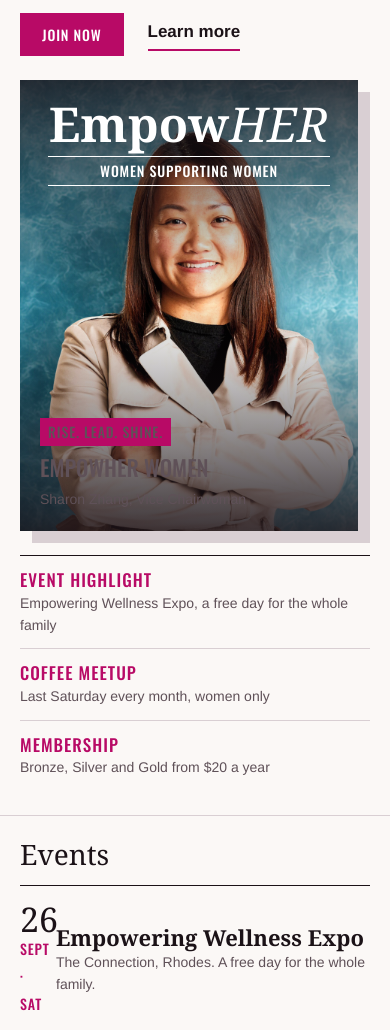
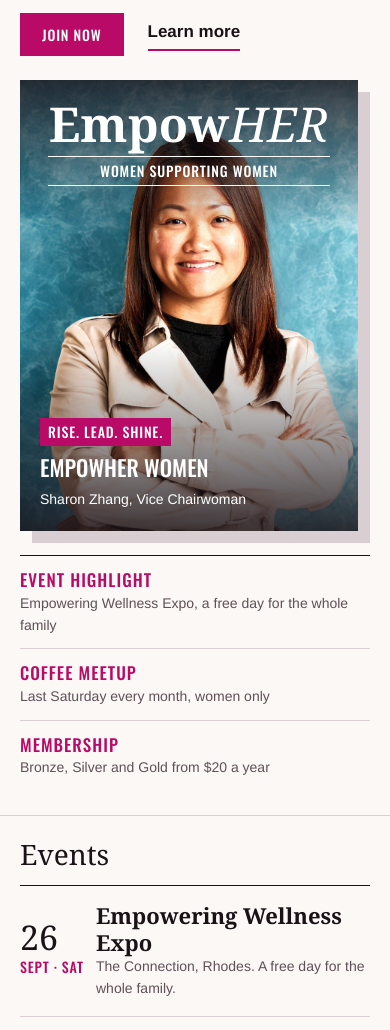
Before and after one commit to jysim3/empowher, an Astro site: page / in a window 390 px wide. Shown: the part 424-1454 px from the top of the page. Built offline with nearby package versions, Linux system fonts and the light colour scheme; Astro itself is replaced by a stand-in of ours.

Commit message:
Fix header nav, cover text, phone event dates and scroller gutter
Co-Authored-By: Claude Fable 5.2 <noreply@anthropic.com>
Claude-Session: https://claude.ai/code/session_01351ZdbEQoZwT3LRcFso2X6

```diff
--- a/src/styles/global.css
+++ b/src/styles/global.css
@@ -16,11 +16,11 @@ ul { margin: 0; padding: 0; list-style: none; }
 .wordmark { font-family: var(--font-display); font-size: var(--font-size-heading); font-weight: var(--weight-semibold); line-height: var(--line-display); }
 .wordmark i { color: var(--color-primary); font-weight: var(--weight-medium); }
 .site-header { max-width: var(--page-max); margin: 0 auto; min-height: var(--space-section); padding: var(--space-gutter); padding-top: var(--space-gutter); padding-bottom: var(--space-gutter); border-bottom: var(--rule) solid var(--color-line-strong); display: flex; align-items: center; gap: var(--space-8); }
-.desktop-nav { margin-left: auto; display: flex; align-items: center; gap: var(--space-gutter); font: var(--weight-medium) var(--font-size-label)/var(--line-label) var(--font-label); letter-spacing: var(--tracking-label); text-transform: uppercase; }
+.desktop-nav { margin-left: auto; display: flex; align-items: center; justify-content: flex-end; gap: var(--space-nav-gap); white-space: nowrap; font: var(--weight-medium) var(--font-size-label)/var(--line-label) var(--font-label); letter-spacing: var(--tracking-label); text-transform: uppercase; }
 .join, .button { background: var(--color-primary); color: var(--color-on-primary); font-family: var(--font-label); font-size: var(--font-size-label); font-weight: var(--weight-medium); letter-spacing: var(--tracking-label); line-height: var(--line-label); text-transform: uppercase; padding: var(--space-3) var(--space-button-x); }
 .phone-nav { display: none; margin-left: auto; }
 .phone-nav summary { cursor: pointer; min-height: var(--target-min); display: grid; align-items: center; }
-.phone-nav nav { position: absolute; left: 0; right: 0; z-index: 5; background: var(--color-ground); border-bottom: var(--rule) solid var(--color-line-strong); padding: var(--space-gutter); display: grid; gap: var(--space-4); }
+.phone-nav nav { position: absolute; left: 0; right: 0; z-index: var(--layer-menu); background: var(--color-ground); border-bottom: var(--rule) solid var(--color-line-strong); padding: var(--space-gutter); display: grid; gap: var(--space-4); }
 .section { max-width: var(--page-max); margin: 0 auto; padding: var(--space-section) var(--space-gutter); border-bottom: var(--rule) solid var(--color-line); }
 .hero { display: grid; grid-template-columns: 1.1fr 1fr; gap: var(--space-section); align-items: center; }
 .stack { display: flex; flex-direction: column; align-items: flex-start; gap: var(--space-gutter); min-width: 0; }
@@ -29,15 +29,16 @@ ul { margin: 0; padding: 0; list-style: none; }
 .text-link { border: 0; border-bottom: var(--underline) solid var(--color-primary); padding: 0 0 var(--space-1); background: none; color: var(--color-link); font-weight: var(--weight-semibold); cursor: pointer; }
 .cover { position: relative; width: var(--cover-width); max-width: calc(100% - var(--cover-offset)); justify-self: end; color: var(--color-on-primary); box-shadow: var(--cover-offset) var(--cover-offset) 0 var(--color-cover-shadow); }
 .cover img { aspect-ratio: var(--cover-ratio); }
-.scrim { position: absolute; inset: 0; background: linear-gradient(to bottom, color-mix(in srgb, var(--color-cover-scrim) 80%, transparent), transparent, color-mix(in srgb, var(--color-cover-scrim) 85%, transparent)); }
-.cover-top { position: absolute; top: var(--space-gutter); left: 0; right: 0; text-align: center; }
+.scrim { position: absolute; inset: 0; z-index: var(--layer-cover-scrim); background: linear-gradient(to bottom, color-mix(in srgb, var(--color-cover-scrim) 80%, transparent) var(--scrim-top-start), transparent var(--scrim-top-end), transparent var(--scrim-bottom-start), color-mix(in srgb, var(--color-cover-scrim) 85%, transparent) var(--scrim-bottom-end)); }
+.cover-top { position: absolute; top: var(--space-gutter); left: 0; right: 0; z-index: var(--layer-cover-copy); color: var(--color-on-primary); text-align: center; }
 .cover-title { display: block; font: var(--weight-semibold) var(--font-size-cover)/var(--line-display) var(--font-display); }
 .cover-title i { font-weight: var(--weight-medium); }
 .cover-tag { display: block; margin: var(--space-2) var(--space-7) 0; padding: var(--space-1) 0; border-top: var(--rule) solid var(--color-on-primary); border-bottom: var(--rule) solid var(--color-on-primary); }
-.cover-lines { position: absolute; left: var(--space-gutter); right: var(--space-gutter); bottom: var(--space-gutter); display: flex; flex-direction: column; align-items: flex-start; gap: var(--space-2); }
+.cover-lines { position: absolute; left: var(--space-gutter); right: var(--space-gutter); bottom: var(--space-gutter); z-index: var(--layer-cover-copy); display: flex; flex-direction: column; align-items: flex-start; gap: var(--space-2); color: var(--color-on-primary); }
 .cover-lines strong { font: var(--weight-medium) var(--font-size-title)/var(--line-title) var(--font-label); text-transform: uppercase; }
 .cover-lines > span:last-child { font-size: var(--font-size-small); }
 .cover-pill { background: var(--color-primary); padding: var(--space-1) var(--space-2); }
+.cover-lines .cover-pill { color: var(--color-on-primary); }
 .highlights { grid-column: 1 / -1; display: grid; grid-template-columns: repeat(3, 1fr); border-top: var(--rule) solid var(--color-line-strong); }
 .highlights li { padding: var(--space-4) var(--space-gutter); border-left: var(--rule) solid var(--color-line); display: flex; flex-direction: column; }
 .highlights li:first-child { border-left: 0; padding-left: 0; }
@@ -84,6 +85,11 @@ blockquote cite { color: var(--color-primary); font-style: normal; }
 .site-footer p { color: var(--color-ink-muted); font-size: var(--font-size-small); }
 .phone-only { display: none; }
 
+@media (max-width: 74.999rem) {
+  .desktop-nav { display: none; }
+  .phone-nav { display: block; }
+}
+
 @media (max-width: 56.249rem) {
   .desktop-nav, .desktop-only { display: none; }
   .phone-nav, .phone-only { display: block; }
@@ -97,13 +103,14 @@ blockquote cite { color: var(--color-primary); font-style: normal; }
   .highlights li { border-left: 0; border-top: var(--rule) solid var(--color-line); padding: var(--space-3) 0; }
   .highlights li:first-child { border-top: 0; }
   .event-photo { display: none; }
-  .events a { grid-template-columns: var(--space-section) 1fr; gap: var(--space-3); }
+  .events a { grid-template-columns: var(--event-date-phone-width) minmax(0, 1fr); gap: var(--space-3); }
+  .event-date small { white-space: nowrap; }
   .events .arrow { display: none; }
   .event-copy span { font-size: var(--font-size-small); }
   .phone-only { width: max-content; margin-top: var(--space-4); }
   .section-head { display: block; margin-bottom: var(--space-4); }
   .section-head .eyebrow { display: block; margin-top: var(--space-2); }
-  .member-row { display: flex; gap: var(--space-3); overflow-x: auto; margin-inline: calc(var(--space-gutter) * -1); padding: 0 var(--space-gutter) var(--space-1); scroll-snap-type: x proximity; }
+  .member-row { display: flex; width: calc(100% + (var(--space-gutter) * 2)); gap: var(--space-3); overflow-x: auto; margin-inline: calc(var(--space-gutter) * -1); padding: 0 var(--space-gutter) var(--space-1); scroll-padding-inline: var(--space-gutter); scroll-snap-type: x proximity; }
   .member-row figure { flex: 0 0 var(--member-phone-width); scroll-snap-align: start; }
   .member-row strong { font-size: var(--font-size-body); }
   .issues { grid-template-columns: repeat(3, 1fr); gap: var(--space-3); }
--- a/src/styles/tokens.css
+++ b/src/styles/tokens.css
@@ -51,6 +51,7 @@
   --space-4: 16px;
   --space-gutter: 20px;
   --space-button-x: 22px;
+  --space-nav-gap: 22px;
   --space-6: 24px;
   --space-7: 28px;
   --space-8: 32px;
@@ -61,6 +62,7 @@
   --cover-offset: 12px;
   --issue-width: 190px;
   --member-phone-width: 132px;
+  --event-date-phone-width: 64px;
   --page-max: 1280px;
   --measure: 65ch;
   --target-min: 44px;
@@ -69,6 +71,13 @@
   --focus-offset: 3px;
   --cover-ratio: 3 / 4;
   --event-ratio: 3 / 2;
+  --scrim-top-start: 0%;
+  --scrim-top-end: 34%;
+  --scrim-bottom-start: 58%;
+  --scrim-bottom-end: 100%;
+  --layer-cover-scrim: 1;
+  --layer-cover-copy: 2;
+  --layer-menu: 5;
 
   --motion-fast: 175ms;
   --motion-medium: 410ms;
```
Also changed, not shown: docs/DECISIONS.md (+2 -1 lines).
